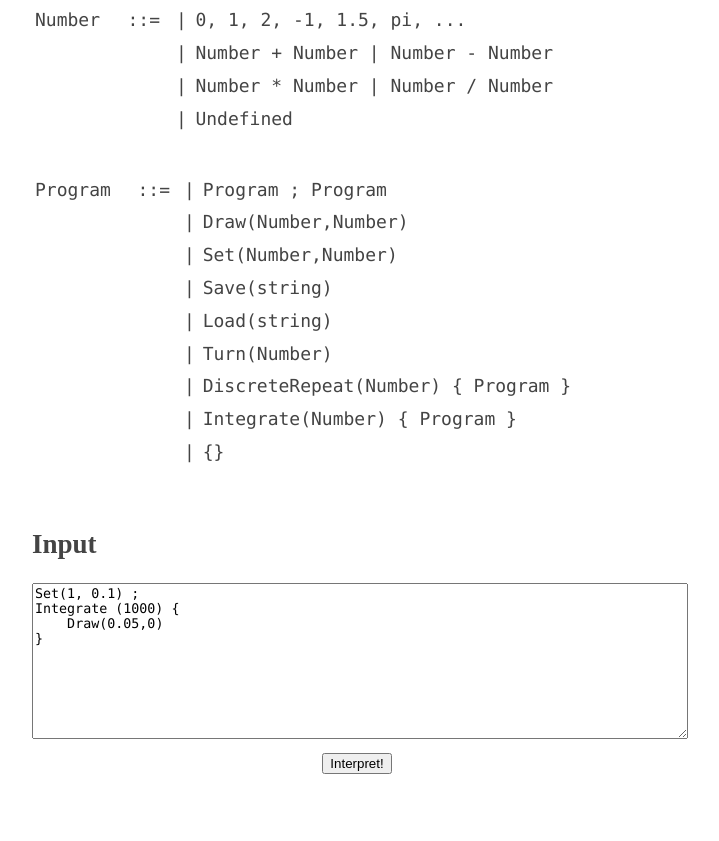
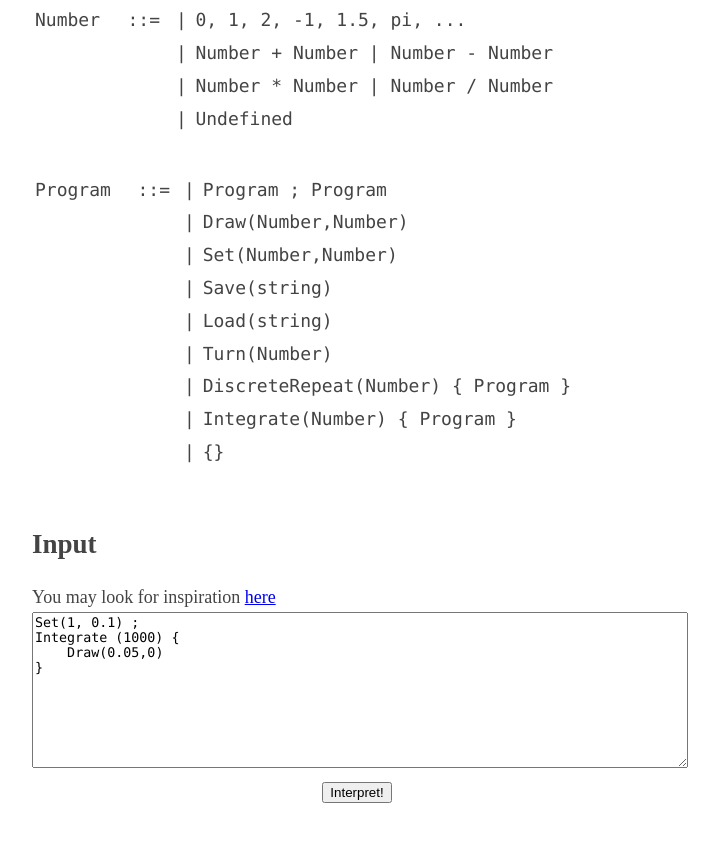
Before and after one commit to mathias-sm/LanguageOfGeometry, a plain HTML site: page code/index.html in a window 1280 px wide. Shown: the part 675-1516 px from the top of the page, without its empty margins (283-1002 px from the left). Before the commit the page ends 1492 px from the top, so only its background shows below. Drawn offline with Linux system fonts and the light colour scheme; a script that the page names is missing.

Commit message:
Added examples to a subfloder+link in index

```diff
--- a/code/index.html
+++ b/code/index.html
@@ -111,6 +111,7 @@
             </section>
             <section>
                 <h2>Input</h2>
+                You may look for inspiration <a href="./examples/">here</a>
                 <form>
                     <textarea id="program" rows="10">Set(1, 0.1) ;
 Integrate (1000) {
```
Also changed, not shown: 13 other files.
